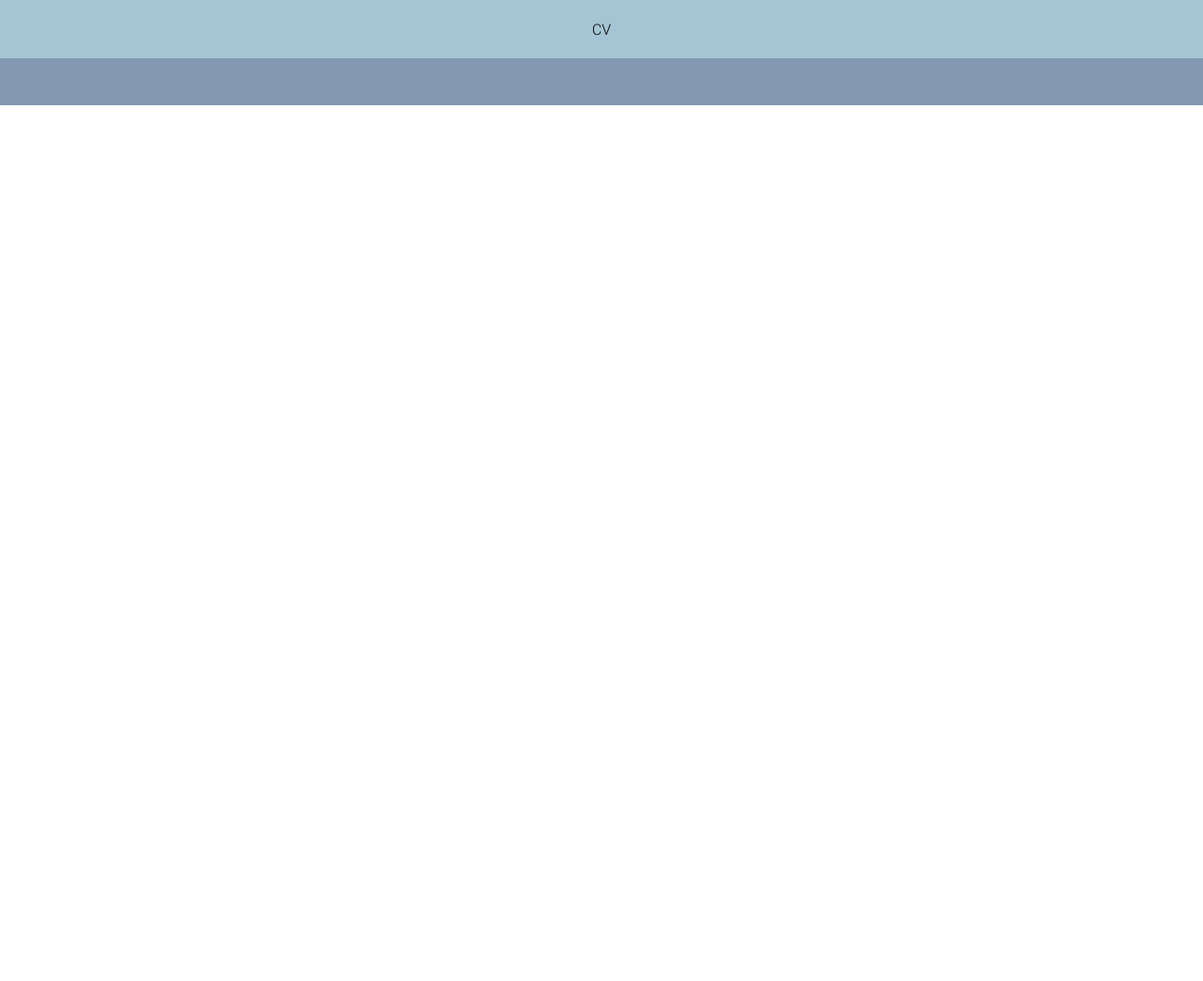
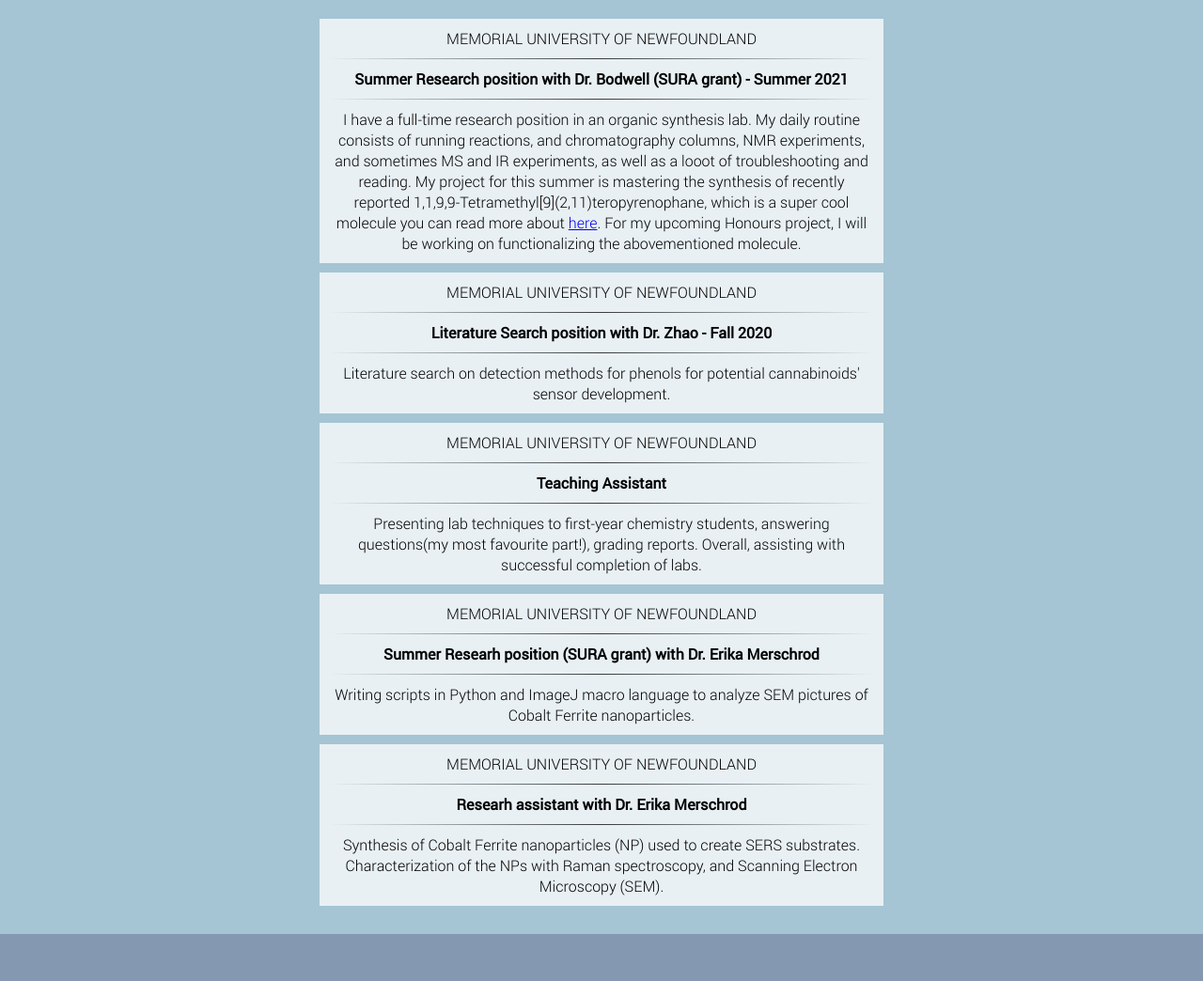
Before and after one commit to lsyurievna/resume_app, a Flask app: page /CV in a window 1280 px wide. Shown: the part 50-1094 px from the top of the page at 94% size. Before the commit the page ends 162 px from the top, so only its background shows below. Run offline with Flask 2, Linux system fonts and the light colour scheme.

Commit message:
CV page is more updated, saving now because wanna try something

```diff
--- a/static/styles.css
+++ b/static/styles.css
@@ -117,7 +117,7 @@ article{
   list-style-type:none;
 }
 
-.content hr{
+hr{
   border: 0;
   height: 1px;
   background-image: linear-gradient(to right, rgba(0, 0, 0, 0), rgba(0, 0, 0, 0.75), rgba(0, 0, 0, 0));
@@ -128,3 +128,25 @@ article{
 .content a{
   text-decoration:none;
 }
+
+h3{
+  padding:5px;
+}
+
+/*CV*/
+
+.CV-block{
+  width:600px;
+  margin:auto;
+  background-color:rgba(255, 255, 255, 0.75);
+  padding:10px;
+  margin-bottom:10px;
+}
+
+.CV-position{
+  font-weight:bold;
+}
+
+.CV-hr{
+  margin-top:10px;
+}
--- a/templates/CV.html
+++ b/templates/CV.html
@@ -3,6 +3,61 @@
 
 {% block content %}
 
-CV
+<div class="CV-block">
+  <p class="CV-place">MEMORIAL UNIVERSITY OF NEWFOUNDLAND</p>
+  <hr class="CV-hr">
+  <p class="CV-position">Summer Research position with Dr. Bodwell (SURA grant) - Summer 2021</p>
+  <hr class="CV-hr">
+  <p class="CV-description">
+    I have a full-time research position in an organic synthesis lab.
+    My daily routine consists of running reactions, and chromatography columns, NMR experiments,
+    and sometimes MS and IR experiments, as well as a looot of troubleshooting and reading.
+   My project for this summer is mastering the synthesis of
+    recently reported 1,1,9,9-Tetramethyl[9](2,11)teropyrenophane, which is a super cool molecule you can read more about <a href="https://pubmed.ncbi.nlm.nih.gov/29272562/">here</a>.
+    For my upcoming Honours project, I will be working on functionalizing the abovementioned molecule.
+  </p>
+</div>
+
+<div class="CV-block">
+  <p class="CV-place">MEMORIAL UNIVERSITY OF NEWFOUNDLAND</p>
+  <hr class="CV-hr">
+  <p class="CV-position">Literature Search position with Dr. Zhao - Fall 2020</p>
+  <hr class="CV-hr">
+  <p class="CV-description">Literature search on detection methods
+    for phenols for potential cannabinoids' sensor development.
+  </p>
+</div>
+
+<div class="CV-block">
+  <p class="CV-place">MEMORIAL UNIVERSITY OF NEWFOUNDLAND</p>
+  <hr class="CV-hr">
+  <p class="CV-position">Teaching Assistant</p>
+  <hr class="CV-hr">
+  <p class="CV-description">Presenting lab techniques to first-year chemistry students,
+    answering questions(my most favourite part!), grading reports. Overall,
+    assisting with successful completion of labs.
+  </p>
+</div>
+
+<div class="CV-block">
+  <p class="CV-place">MEMORIAL UNIVERSITY OF NEWFOUNDLAND</p>
+  <hr class="CV-hr">
+  <p class="CV-position">Summer Researh position (SURA grant) with Dr. Erika Merschrod</p>
+  <hr class="CV-hr">
+  <p class="CV-description">Writing scripts in Python
+    and ImageJ macro language to analyze SEM pictures of Cobalt Ferrite nanoparticles.
+  </p>
+</div>
+
+<div class="CV-block">
+  <p class="CV-place">MEMORIAL UNIVERSITY OF NEWFOUNDLAND</p>
+  <hr class="CV-hr">
+  <p class="CV-position">Researh assistant with Dr. Erika Merschrod</p>
+  <hr class="CV-hr">
+  <p class="CV-description">
+    Synthesis of Cobalt Ferrite nanoparticles (NP) used to create SERS substrates.
+    Characterization of the NPs with Raman spectroscopy, and Scanning Electron Microscopy (SEM).
+  </p>
+</div>
 
 {% endblock %}
--- a/templates/about.html
+++ b/templates/about.html
@@ -6,7 +6,8 @@
 <div class="content">
 <div class="into">
   <h3>Hi! My name is {{ name }}.</h3>
-  <h3>I am a Chemistry Honours student at MUN, currently a member of <a href="https://gbodwell.wordpress.com/research/">Dr.
+  <h3>I am a Chemistry Honours student at <a href = "https://www.mun.ca/">MUN</a>,
+    currently a member of <a href="https://gbodwell.wordpress.com/research/">Dr.
   Graham Bodwell's</a> research group. Below are a few facts about me :)
  </h3>
 </div>
@@ -43,7 +44,7 @@
 <h3>
   I am an open-minded, enthusiastic individual,
   who loves personal growth, and problem solving.
-   Got a job for me? Feel free to shoot me an email,
+   Got a job for me? Feel free to shoot me an <a href = "templates/contacts.html">email</a>,
    or a message. Talk to you soon!
 </h3>
 </div>
```
